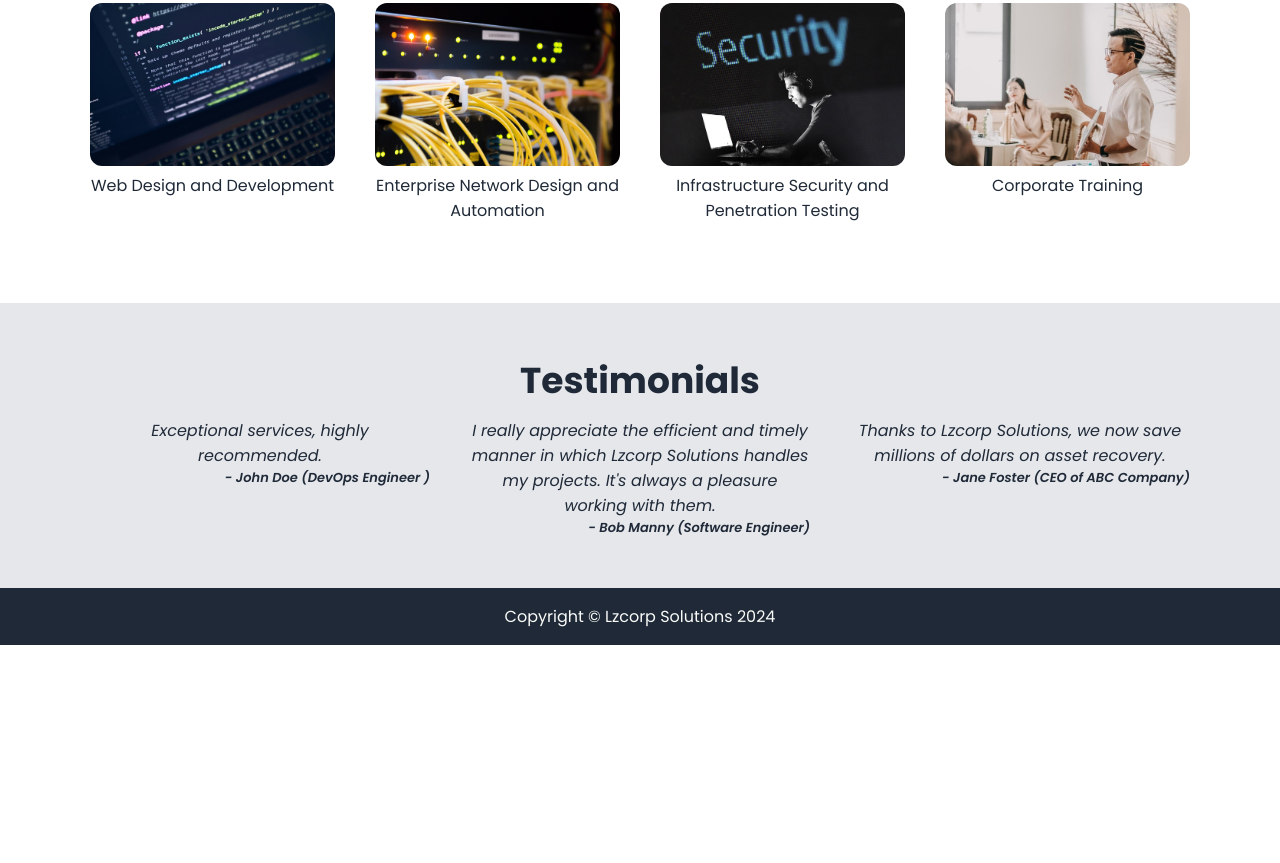
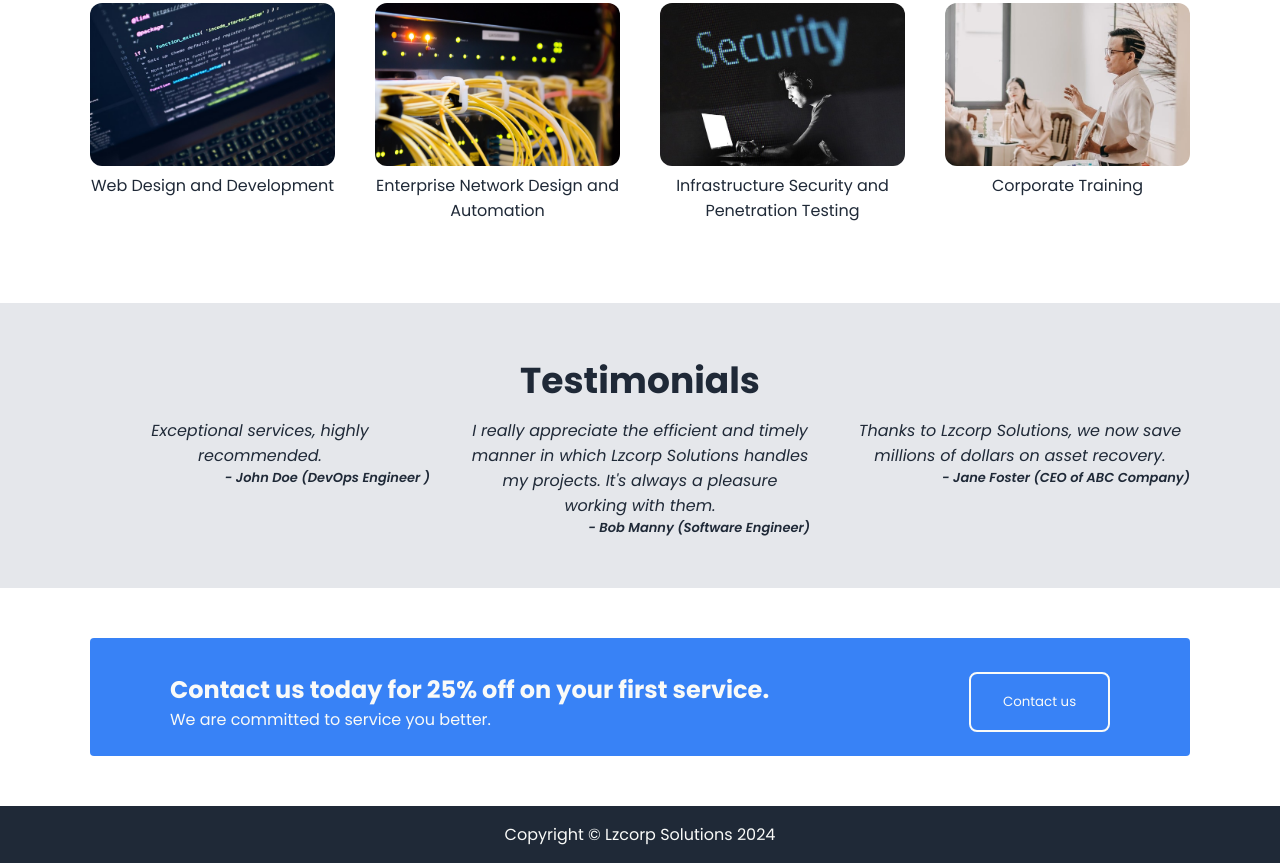
Before and after one commit to nanafox/lzcorp-landing-page, a plain HTML site: page index.html in a window 1280 px wide. Shown: the part 532-1395 px from the top of the page. Before the commit the page ends 1177 px from the top, so only its background shows below. Drawn offline with Linux system fonts and the light colour scheme.

Commit message:
Add content and styling for call to action section
Code refactoring is done for a few more areas as well.

```diff
--- a/index.html
+++ b/index.html
@@ -14,12 +14,12 @@
 		<div class="dark-bg white-text" id="top">
 			<nav class="navbar">
 				<div class="container">
-					<div class="logo"><a href="/">Lzcorp Solutions</a></div>
+					<div class="logo"><a class="white-text" href="/">Lzcorp Solutions</a></div>
 					<ul class="nav-links">
-						<li><a href="#services">Services</a></li>
-						<li><a href="#our-team">Our Team</a></li>
-						<li><a href="#testimonials">Testimonials</a></li>
-						<li><a href="#contact-us">Contact us</a></li>
+						<li><a class="white-text" href="#services">Services</a></li>
+						<li><a class="white-text" href="#our-team">Our Team</a></li>
+						<li><a class="white-text" href="#testimonials">Testimonials</a></li>
+						<li><a class="white-text" href="#contact-us">Contact us</a></li>
 					</ul>
 				</div>
 			</nav>
@@ -33,7 +33,7 @@
 							We are a team of highly skilled industry experts, ready to help you
 							and your team bring your technological ideas to reality.
 						</p>
-						<button class="contact-us-btn">Contact us</button>
+						<button class="contact-us-btn white-text">Contact us</button>
 					</div>
 					<div class="info-img">
 						<img src="images/server-room-with-tech.jpg" alt="A lady in a server room holding a laptop">
@@ -42,6 +42,7 @@
 			</header>
 		</div>
 
+		<!-- Services section -->
 		<section id="services" class="container mg-y-30-80 dark-text center-text">
 			<h2 class="heading">Our Services</h2>
 			<div class="items">
@@ -66,6 +67,7 @@
 			</div>
 		</section>
 
+		<!-- Testimonials -->
 		<div class="gray-bg">
 			<section id="testimonials" class="container mg-y-50 dark-text center-text">
 				<h2 class="heading">Testimonials</h2>
@@ -89,6 +91,17 @@
 			</section>
 		</div>
 
+		<!-- Call to action -->
+		<section class="cta mg-y-50 container">
+			<div class="items">
+				<div>
+					<h2>Contact us today for 25% off on your first service.</h2>
+					<p>We are committed to service you better.</p>
+				</div>
+				<button class="contact-us-btn white-text">Contact us</button>
+			</div>
+		</section>
+
 		<!-- footer section -->
 		<footer class="footer dark-bg white-text">Copyright &copy; Lzcorp Solutions 2024</footer>
 	</body>
--- a/styles.css
+++ b/styles.css
@@ -22,7 +22,6 @@ a {
 }
 
 /* change the text to white */
-#top *,
 .white-text {
 	color: #f9faf8;
 }
@@ -38,6 +37,7 @@ a {
 	background-color: #e5e7eb;
 }
 
+/* darker text */
 .dark-text {
 	color: #1f2937;
 }
@@ -187,3 +187,27 @@ a {
 }
 
 /* end of testimonials styling */
+
+/* call to action section styling */
+
+.cta {
+	background-color: #3882f6;
+	width: 100%;
+	border-radius: 4px;
+	padding-top: 24px;
+	padding-bottom: 24px;
+}
+
+.cta * {
+	color: #f9faf8;
+}
+
+.cta .items {
+	justify-content: space-around;
+}
+
+.cta .contact-us-btn {
+	border: 2px solid #f9faf8;
+}
+
+/* end of call to action section */
```
